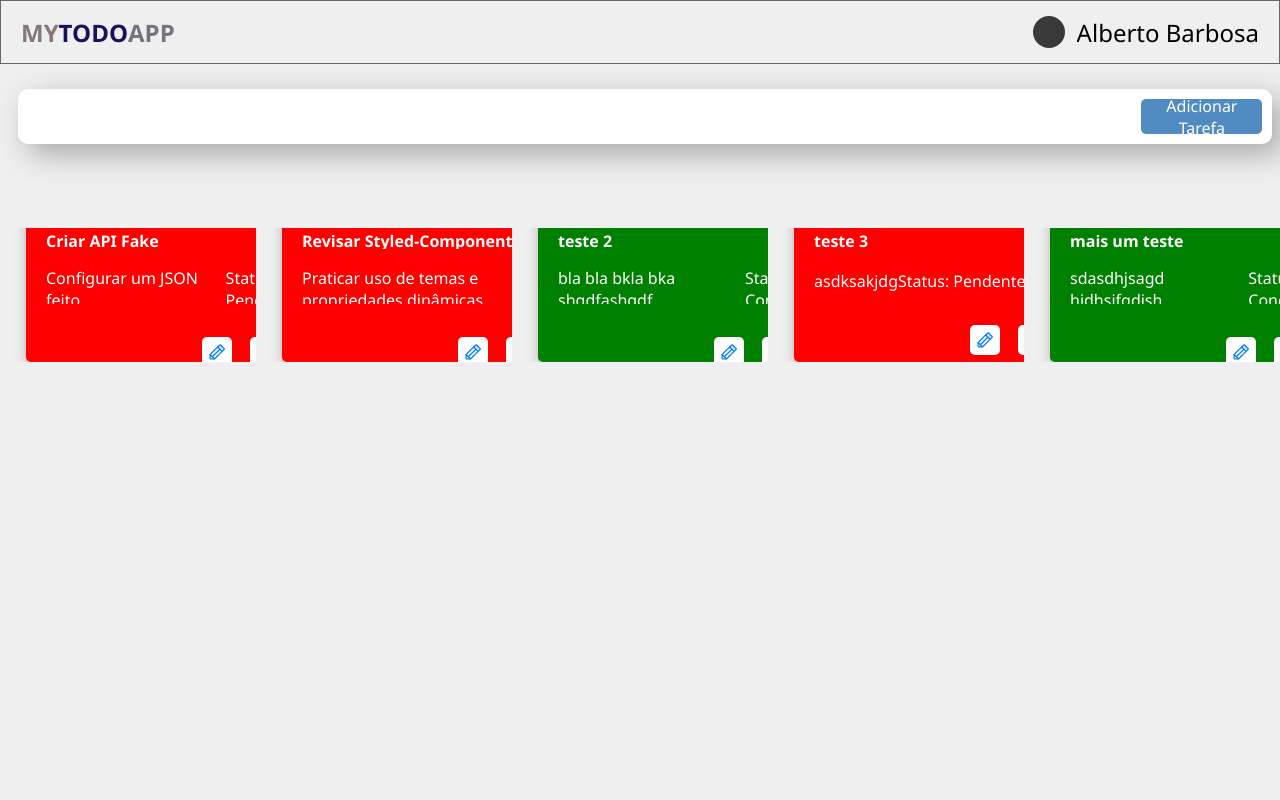
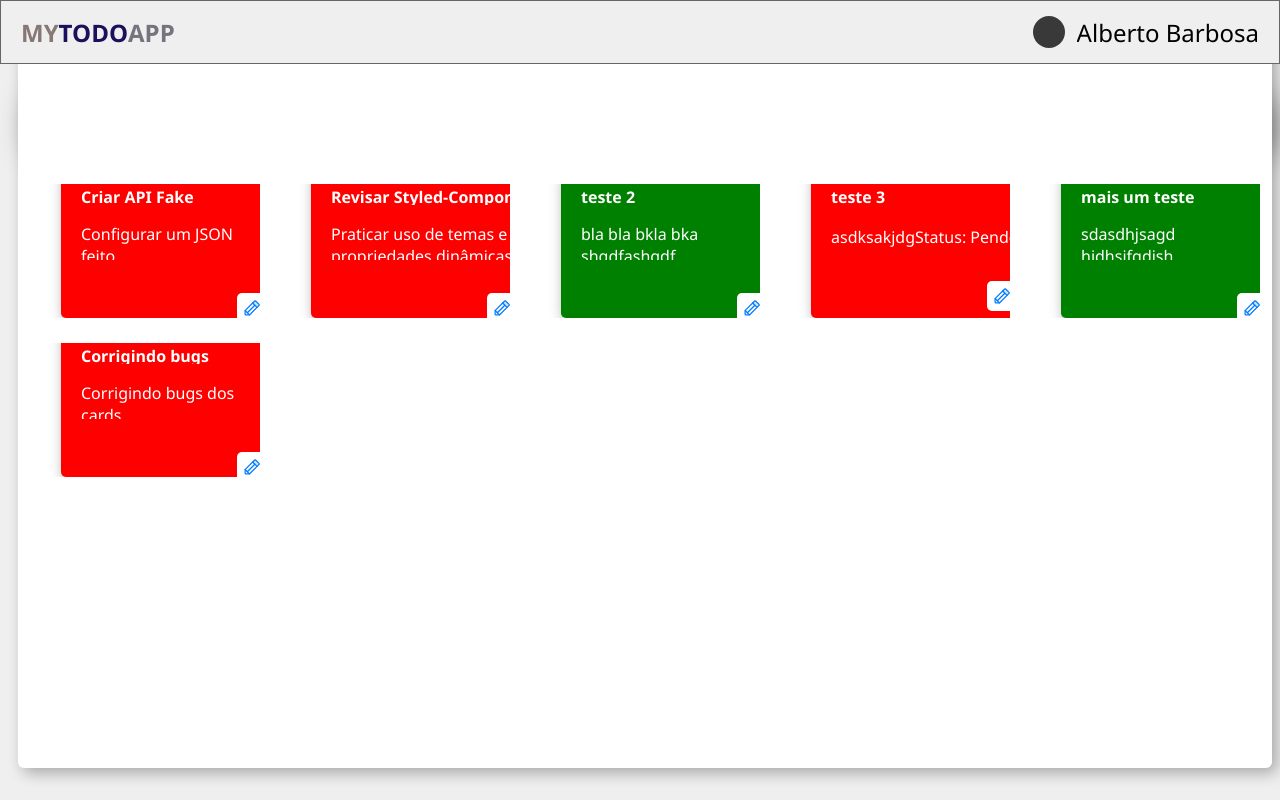
Before and after one commit to Alberto21-boop/Mentoria-YDUQS, a React (Vite) app: page / in a window 1280 px wide. Built offline with nearby package versions, Linux system fonts and the light colour scheme; data requests are answered from the project's data file.

Commit message:
Cards aligned, and grid built.

```diff
--- a/src/Api/db.json
+++ b/src/Api/db.json
@@ -33,6 +33,12 @@
       "description": "sdasdhjsagd hjdhsjfgdjsh",
       "concluido": false,
       "status": true
+    },
+    {
+      "id": "e798",
+      "title": "Corrigindo bugs",
+      "description": "Corrigindo bugs dos cards",
+      "concluido": false
     }
   ]
 }
--- a/src/Pages/Home/index.tsx
+++ b/src/Pages/Home/index.tsx
@@ -1,6 +1,7 @@
 import { useEffect, useState } from 'react';
 import { CardTask } from './components/CardTask';
-import { HomeBackground, HomeContainer } from './styles';
+import { HomeContainerCards, HomeContainerCardsPosition } from './styles';
+
 
 export interface Task {
     id: string | number;
@@ -48,12 +49,12 @@ export function Home() {
     // }
 
     return (
-        <div style={{ display: 'flex', marginTop: '42px' }}>
-            <div style={{ display: 'flex', marginTop: '42px' }}>
+        <HomeContainerCards>
+            <HomeContainerCardsPosition>
                 {tasks.map((task) => (
                     <CardTask key={task.id} task={task} onUpdateStatus={onUpdateStatus} onDeleteTask={onDeleteTask} />
                 ))}
-            </div>
-        </div>
+            </HomeContainerCardsPosition>
+        </HomeContainerCards>
     );
 }
--- a/src/Pages/Home/styles.ts
+++ b/src/Pages/Home/styles.ts
@@ -1,25 +1,13 @@
 import styled from 'styled-components';
 
-export const HomeBackground = styled.div`
-
-  display: grid;
-  //width: 100%;
-  padding-top: 64px;
-  min-height: 100vh;
-  background: ${(props) => props.theme.colors['base-background-screen']};
-
-  /* grid-template-columns: 1fr;
-  justify-items: center;
-  align-items: start;  */
-  & > div {
-    display: flex;
-    justify-content: space-between;
-  }
+export const HomeContainerCards = styled.div`
+   display: flex;
+   margin: 40px 20px 20px 35px;
 `;
 
-export const HomeContainer = styled.div`
-  width: 100%;
-  padding: 20px;
-  align-items: center;
-  position: relative;
+export const HomeContainerCardsPosition = styled.div`
+ display: grid;
+ grid-template-columns: repeat(5, 1fr);
+ gap: 25px;
+
 `
--- a/src/components/CardTaskItems/styles.ts
+++ b/src/components/CardTaskItems/styles.ts
@@ -1,6 +1,8 @@
 import styled from 'styled-components';
 
 export const CardTaskItemsContainer = styled.div`
+  display: grid;
+  grid-template-columns: repeat(auto-fill, minmax(250px, 1fr));
   width: 98%;
   height: 732px;
   position: absolute;
--- a/src/layout/DefaultLayout/index.tsx
+++ b/src/layout/DefaultLayout/index.tsx
@@ -11,7 +11,7 @@ export function DefaultLayout() {
             <Header />
             <ContainContainer>
                 <Menu />
-
+                <CardTaskItems />
                 <Outlet />
             </ContainContainer>
         </LayoutContainer>
```
